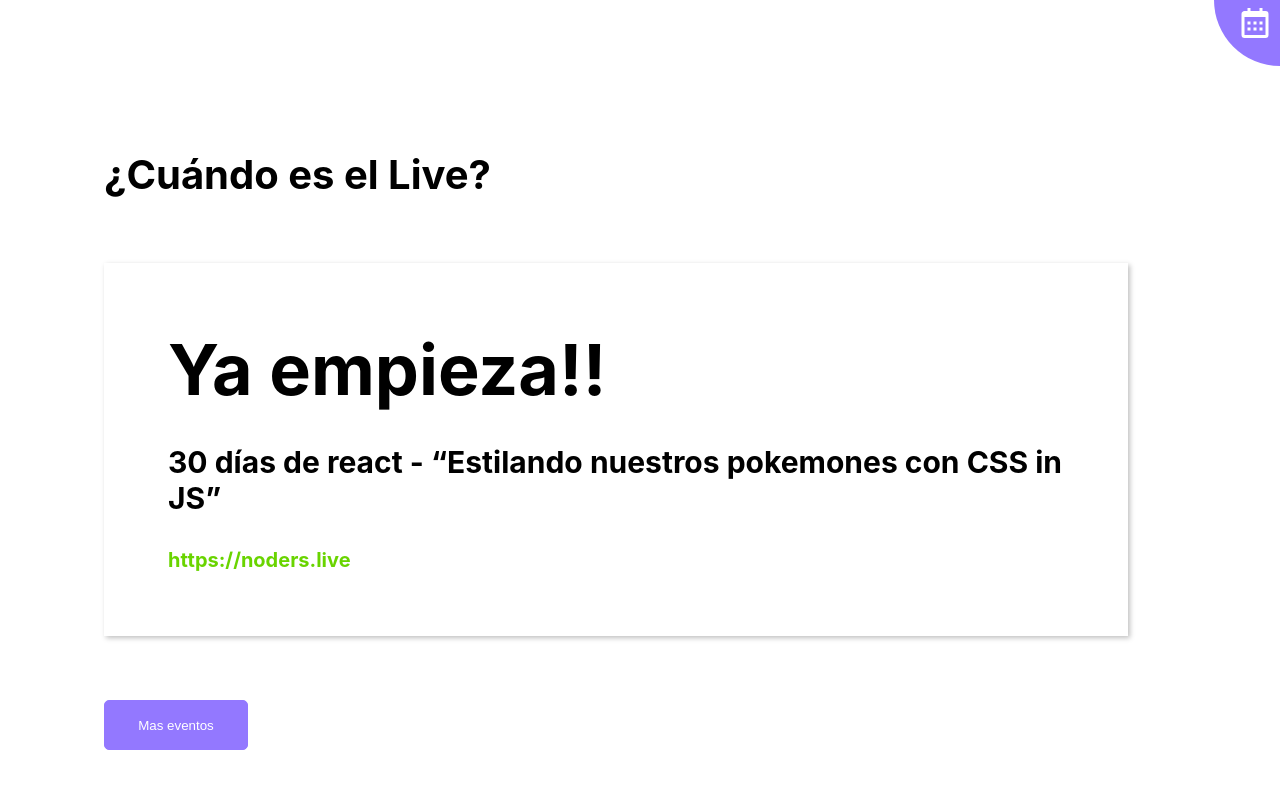
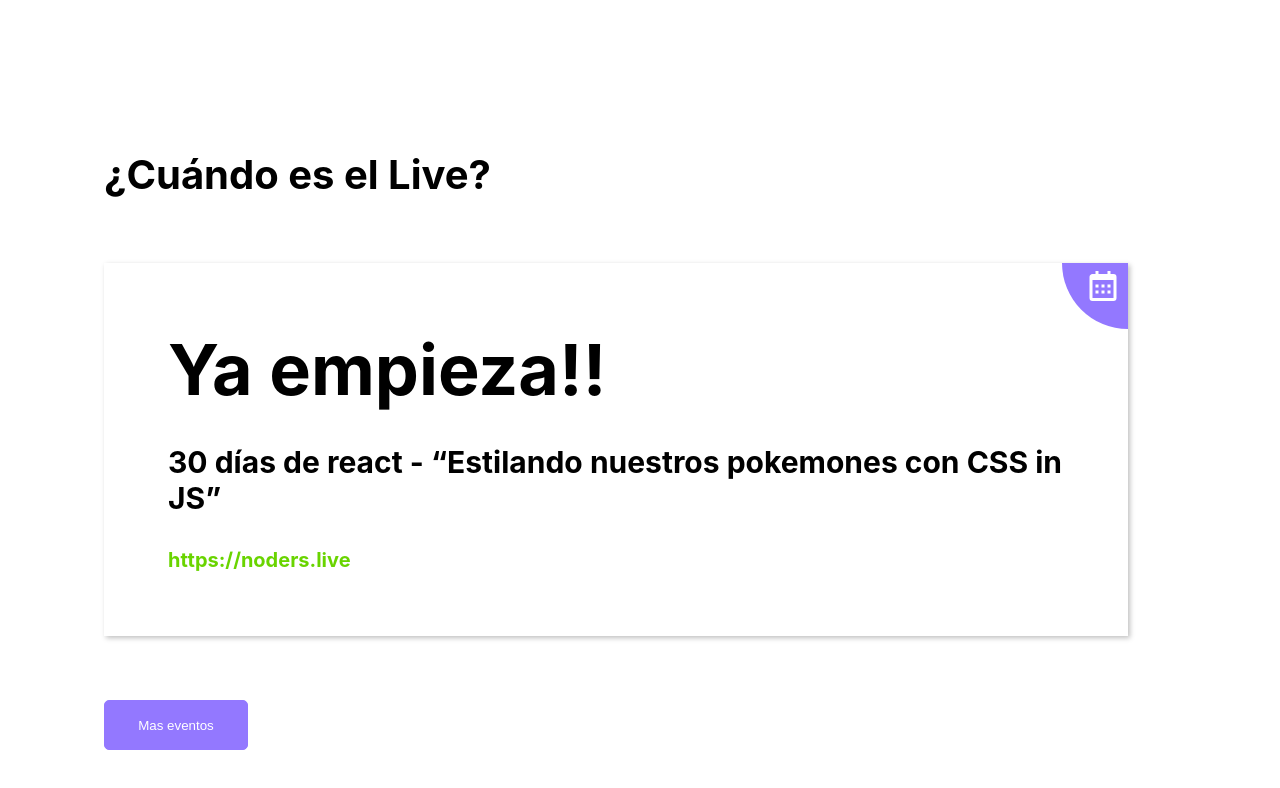
Before and after one commit to fforres/cuandoesellive, a Next.js app: page / in a window 1280 px wide. Shown: the top 788 px of the page. Built offline with nearby package versions, Linux system fonts and the light colour scheme.

Commit message:
limit to relative container

```diff
--- a/Components/Modal/calendar.tsx
+++ b/Components/Modal/calendar.tsx
@@ -13,17 +13,16 @@ type KeyPress = {
  * @description get the diameter of the circle
  * @param {Boolean} active is the modal active?
  */
-const diameter = (active: Boolean) => active? `300vmax`: "132px"
+const diameter = (active: Boolean) => active? `300vmax`: "66px"
 
 
 const CalendarButton = styled.button<CalendarProps>`
-  position: fixed;
+  position: absolute;
   overflow: hidden;
   right: 0px;
   top: 0px;
-  transform: translate(50%, -50%);
   bottom: 0%;
-  border-radius: 50%;
+  border-bottom-left-radius: 100%;
   width: ${(props) => diameter(props.active)};
   height: ${(props) => diameter(props.active)};
   background: ${Theme.colors.purpleBase};
@@ -42,7 +41,7 @@ const CalendarButton = styled.button<CalendarProps>`
 
 /** @description Style for the close button (it is a div because buttons have to many styles) */
 const StyledClose = styled.button<CalendarProps>`
-  position: fixed;
+  position: absolute;
   opacity: ${(props) => props.active? '1': '0'};
   background: rgba(0,0,0,0) ;
   width: 25px;
@@ -71,7 +70,7 @@ const StyledClose = styled.button<CalendarProps>`
 
 /**@description this is the style for the container of the content in the modal have some delay in transitions  */
 const Content = styled.div<CalendarProps>`
-  position: fixed;
+  position: absolute;
   top: 50%;
   left: 50%;
   transform: translate(-50%, -50%);
@@ -81,7 +80,7 @@ const Content = styled.div<CalendarProps>`
 
 /** @description style for de icon this section have some delay in transitions */
 const IconContainer = styled.div<CalendarProps>`
-  position: fixed;
+  position: absolute;
   width: ${(props) => props.active? '25vmin;': '30px'};
   top: ${(props) => props.active? '50%;': '25px'};
   right: ${(props) => props.active? '50%;': '25px'};
--- a/Features/Home/elements.ts
+++ b/Features/Home/elements.ts
@@ -13,7 +13,10 @@ export const PageTitle = styled.h1`
 `;
 
 export const Panel = styled.section`
+  position: relative;
   align-items: flex-start;
+  overflow-x: hidden;
+  overflow-y: hidden;
   display: flex;
   width: 100%;
   max-width: 1024px;
--- a/Features/Home/index.tsx
+++ b/Features/Home/index.tsx
@@ -8,6 +8,7 @@ import {
   Link,
   ButtonWrapper,
 } from "./elements";
+import { ModalCalendar } from "../../Components/Modal";
 
 const Title: React.FC<{
   time?: Date;
@@ -23,6 +24,7 @@ export const Home: React.FC<{
     <>
       <PageTitle>¿Cuándo es el Live?</PageTitle>
       <Panel>
+        <ModalCalendar/>
         <Title time={time} />
         <PanelText>{title}</PanelText>
         <Link href="https://noders.live">https://noders.live</Link>
--- a/pages/index.tsx
+++ b/pages/index.tsx
@@ -1,11 +1,9 @@
 import { Home } from "../Features/Home";
 import { Page } from "../Components/Page";
-import { ModalCalendar } from "../Components/Modal";
 
 export default () => {
   return (
     <Page>
-      <ModalCalendar/>
       <Home title="30 días de react - “Estilando nuestros pokemones con CSS in JS”" />
     </Page>
   );
```
